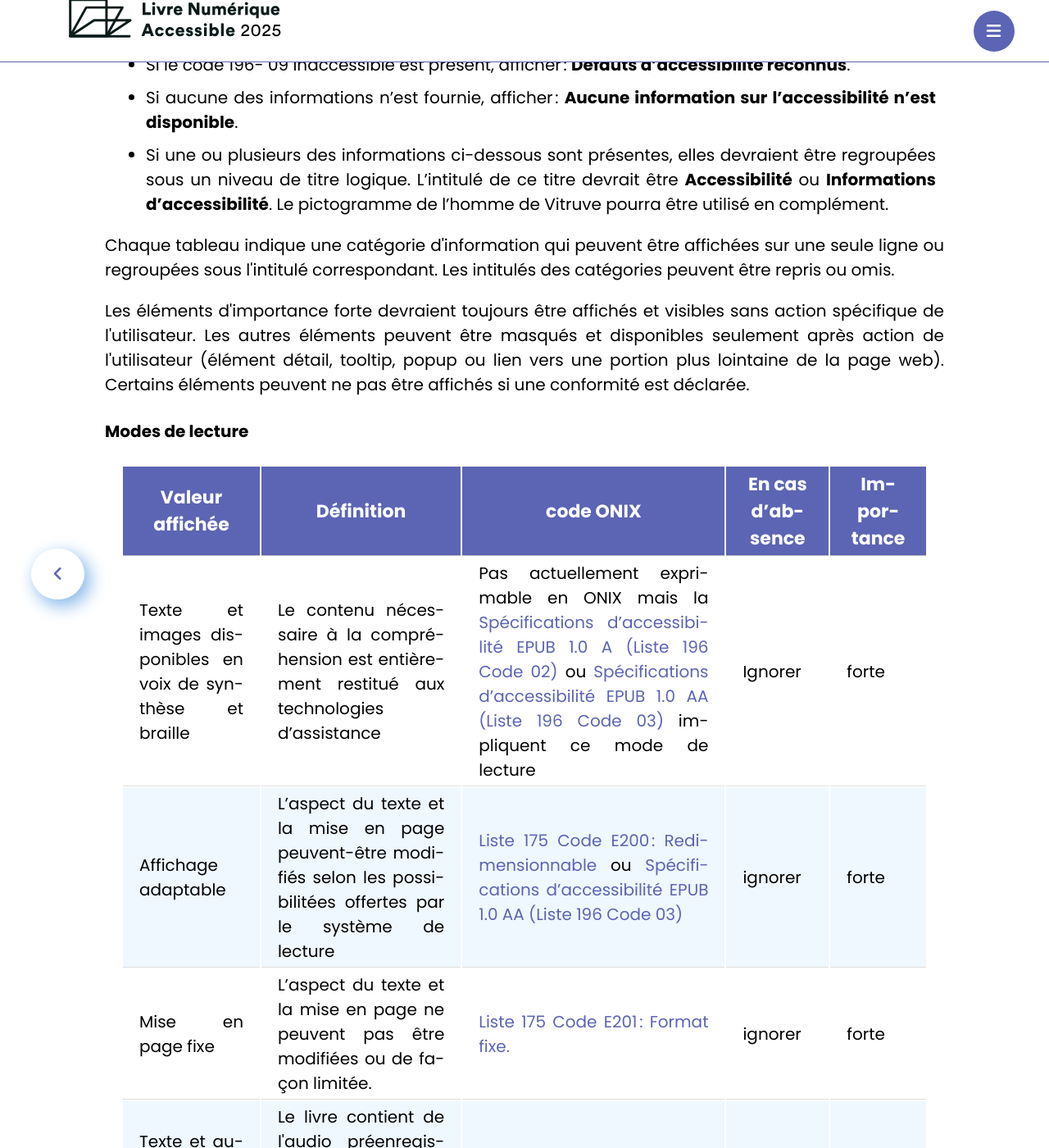
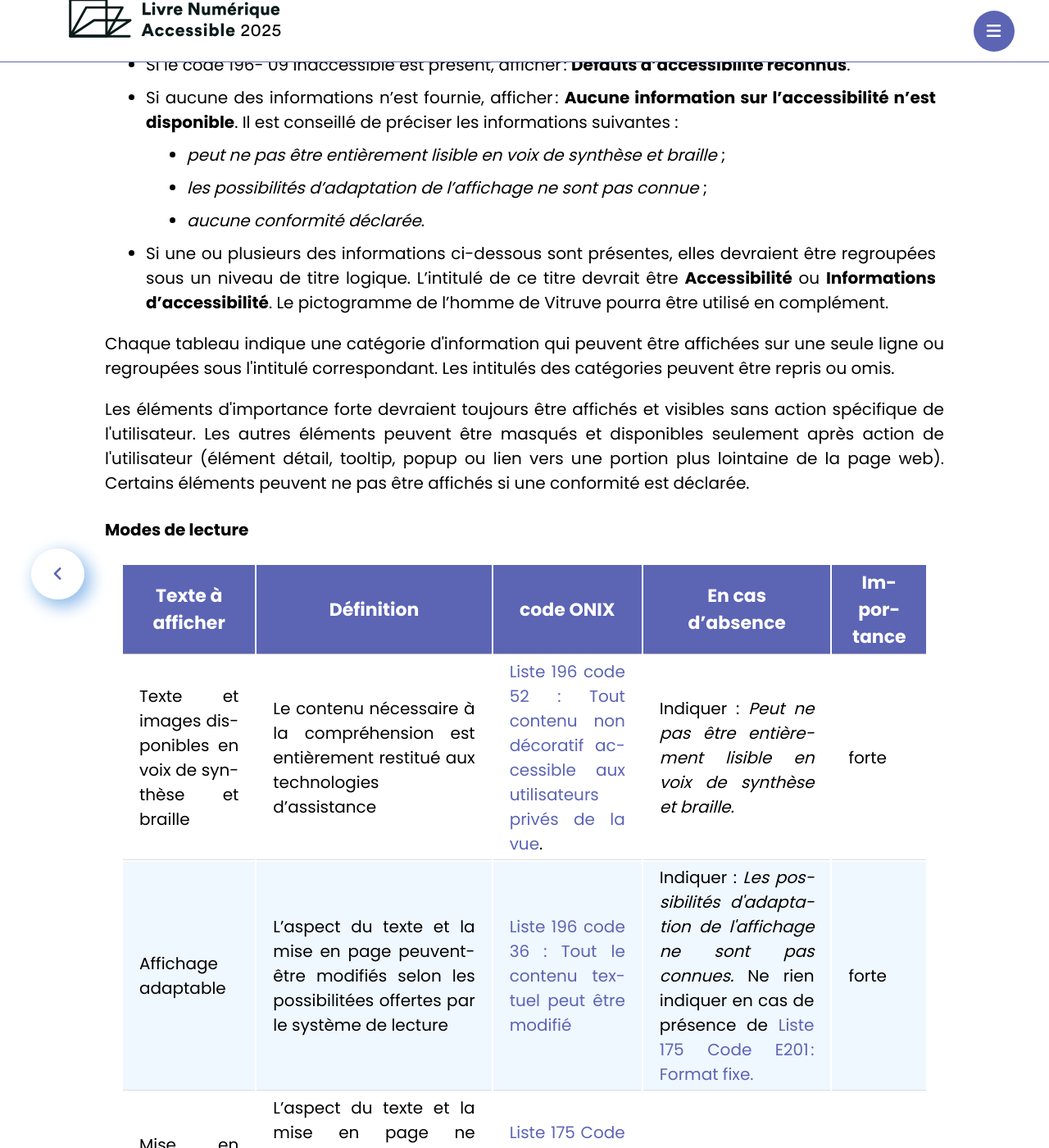
Before and after one commit to edition-accessible/lina25, a Jekyll site: the page built from ressources/Informer.md, in a window 1280 px wide and 1400 px high, scrolled down 1849 px. Shown: the whole window at 82% size. Built offline with Jekyll 4.4.1, drawn with Linux system fonts in a browser that asks for light colours; nearby versions of some CDN libraries; comment, search, counter and statistics services are not loaded; some of the changed text lies outside the part shown.

Commit message:
met à jour les indications d'information concernant les modes de lectures

```diff
--- a/ressources/Informer.md
+++ b/ressources/Informer.md
@@ -53,7 +53,10 @@ La langue principale du contenu permet au lecteur de s’assurer qu’il pourra
 <h3 id="accessibilité">Accessibilité</h3>
 
 * Si le code 196- 09 Inaccessible est présent, afficher&#8239;: <strong>Défauts d'accessibilité reconnus</strong>.
-* Si aucune des informations n’est fournie, afficher&#8239;: <strong>Aucune information sur l’accessibilité n’est disponible</strong>.
+* Si aucune des informations n’est fournie, afficher&#8239;: <strong>Aucune information sur l’accessibilité n’est disponible</strong>. Il est conseillé de préciser les informations suivantes :
+  * <em>peut ne pas être entièrement lisible en voix de synthèse et braille</em> ;
+  * <em>les possibilités d'adaptation de l'affichage ne sont pas connue</em> ;
+  * <em>aucune conformité déclarée</em>.
 * Si une ou plusieurs des informations ci-dessous sont présentes, elles devraient être regroupées sous un niveau de titre logique. L’intitulé de ce titre devrait être <strong>Accessibilité</strong> ou <strong>Informations d’accessibilité</strong>. Le pictogramme de l’homme de Vitruve pourra être utilisé en complément.
 
 <p>Chaque tableau indique une catégorie d'information qui peuvent être affichées sur une seule ligne ou regroupées sous l'intitulé correspondant. Les intitulés des catégories peuvent être repris ou omis.</p>
@@ -62,7 +65,7 @@ La langue principale du contenu permet au lecteur de s’assurer qu’il pourra
 <table  class="zebra">
 <thead>
 <tr class="header">
-<th>Valeur affichée</th>
+<th>Texte à afficher</th>
 <th>Définition</th>
 <th>code ONIX</th>
 <th>En cas d’absence</th>
@@ -73,15 +76,15 @@ La langue principale du contenu permet au lecteur de s’assurer qu’il pourra
 <tr class="even">
 <td>Texte et images disponibles en voix de synthèse et braille</td>
 <td>Le contenu nécessaire à la compréhension est entièrement restitué aux technologies d’assistance</td>
-<td>Pas actuellement exprimable en ONIX mais la <a href="https://ns.editeur.org/onix/fr/196/02">Spécifications d’accessibilité EPUB 1.0 A (Liste 196 Code 02)</a> ou <a href="https://ns.editeur.org/onix/fr/196/03">Spécifications d’accessibilité EPUB 1.0 AA (Liste 196 Code 03)</a> impliquent ce mode de lecture</td>
-<td>Ignorer</td>
+<td> <a href="https://ns.editeur.org/onix/fr/196/52">Liste 196 code 52 : Tout contenu non décoratif accessible aux utilisateurs privés de la vue</a>.</td>
+<td>Indiquer : <em>Peut ne pas être entièrement lisible en voix de synthèse et braille.</em></td>
 <td>forte</td>
 </tr>
 <tr class="odd">
 <td>Affichage adaptable</td>
 <td>L’aspect du texte et la mise en page peuvent-être modifiés selon les possibilitées offertes par le système de lecture</td>
-<td><a href="https://ns.editeur.org/onix/fr/175/E200">Liste 175 Code E200&#8239;: Redimensionnable</a> ou  <a href="https://ns.editeur.org/onix/fr/196/03">Spécifications d’accessibilité EPUB 1.0 AA (Liste 196 Code 03)</a></td>
-<td>ignorer</td>
+<td><a href="https://ns.editeur.org/onix/fr/196/36"> Liste 196 code 36 : Tout le contenu textuel peut être modifié</a></td>
+<td>Indiquer : <em>Les possibilités d'adaptation de l'affichage ne sont pas connues.</em> Ne rien indiquer en cas de présence de <a href="https://ns.editeur.org/onix/fr/175/E201">Liste 175 Code E201&#8239;: Format fixe.</a></td>
 <td>forte</td>
 </tr>
 <tr class="even">
@@ -98,6 +101,20 @@ La langue principale du contenu permet au lecteur de s’assurer qu’il pourra
 <td>ignorer</td>
 <td>forte</td>
 </tr>
+<tr class="even">
+<td>Texte et audio complémentaires</td>
+<td>La publication comporte des fichiers audio (y compris des vidéos) en plus du texte. Les deux sont nécessaires à la compréhension de l'ouvrage.</td>
+<td><a href="https://ns.editeur.org/onix/fr/175/E201">Liste 175 Code E201&#8239;: Format fixe.</a></td>
+<td>ignorer</td>
+<td>forte</td>
+</tr>
+<tr class="odd">
+<td>Contenu audio intégral (présentation, index, notes)</td>
+<td>La totalité du contenu est disponible en audio (cela inclut toutes les informations comme le sommaire, le résumé, le temps de lecture et d’autres informations qui apparaissent généralement sur une image de couverture).</td>
+<td><a href="https://ns.editeur.org/onix/fr/196/28">Liste 196 Code 28&#8239;: Audio-description alternative complète</a></td>
+<td>ignorer</td>
+<td>forte</td>
+</tr>
 </tbody>
 </table>
 
@@ -106,7 +123,7 @@ La langue principale du contenu permet au lecteur de s’assurer qu’il pourra
 <table  class="zebra">
 <thead>
 <tr class="header">
-<th>Valeur affichée</th>
+<th>Texte à afficher</th>
 <th>Définition</th>
 <th>code ONIX</th>
 <th>En cas d’absence</th>
@@ -153,7 +170,7 @@ La langue principale du contenu permet au lecteur de s’assurer qu’il pourra
 <table class="zebra">
 <thead>
 <tr class="header">
-<th>Valeur affichée</th>
+<th>Texte à afficher</th>
 <th>Définition</th>
 <th>code ONIX</th>
 <th>En cas d’absence</th>
@@ -224,7 +241,7 @@ La langue principale du contenu permet au lecteur de s’assurer qu’il pourra
 <table  class="zebra">
 <thead>
 <tr class="header">
-<th>Valeur affichée</th>
+<th>Texte à afficher</th>
 <th>Définition</th>
 <th>code ONIX</th>
 <th>En cas d’absence</th>
@@ -289,7 +306,7 @@ Ces informations de premier niveau constituent les fonctionnalités cruciales po
 
 <thead>
 <tr class="header">
-<th>Valeur affichée</th>
+<th>Texte à afficher</th>
 <th>Définition</th>
 <th>code ONIX</th>
 <th>En cas d’absence</th>
```
